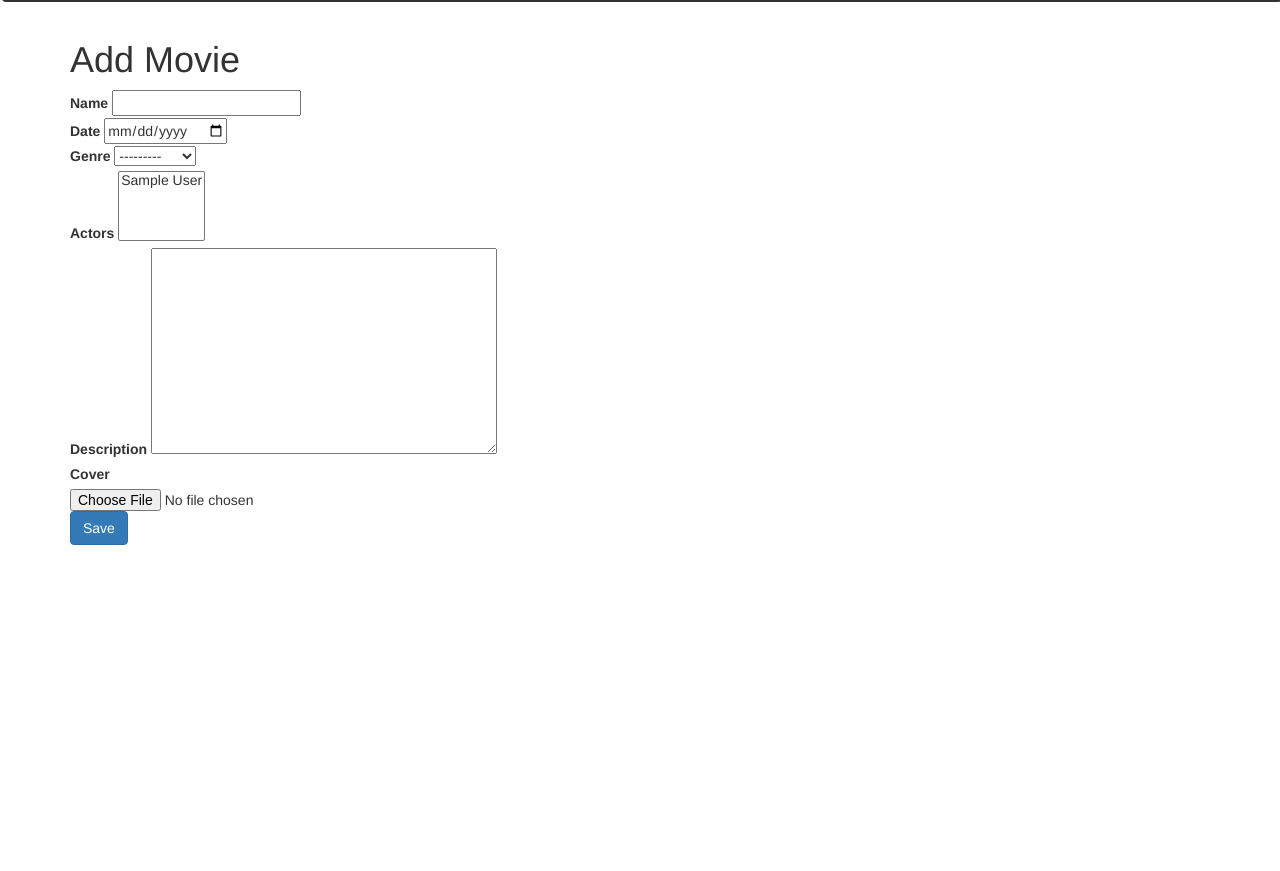
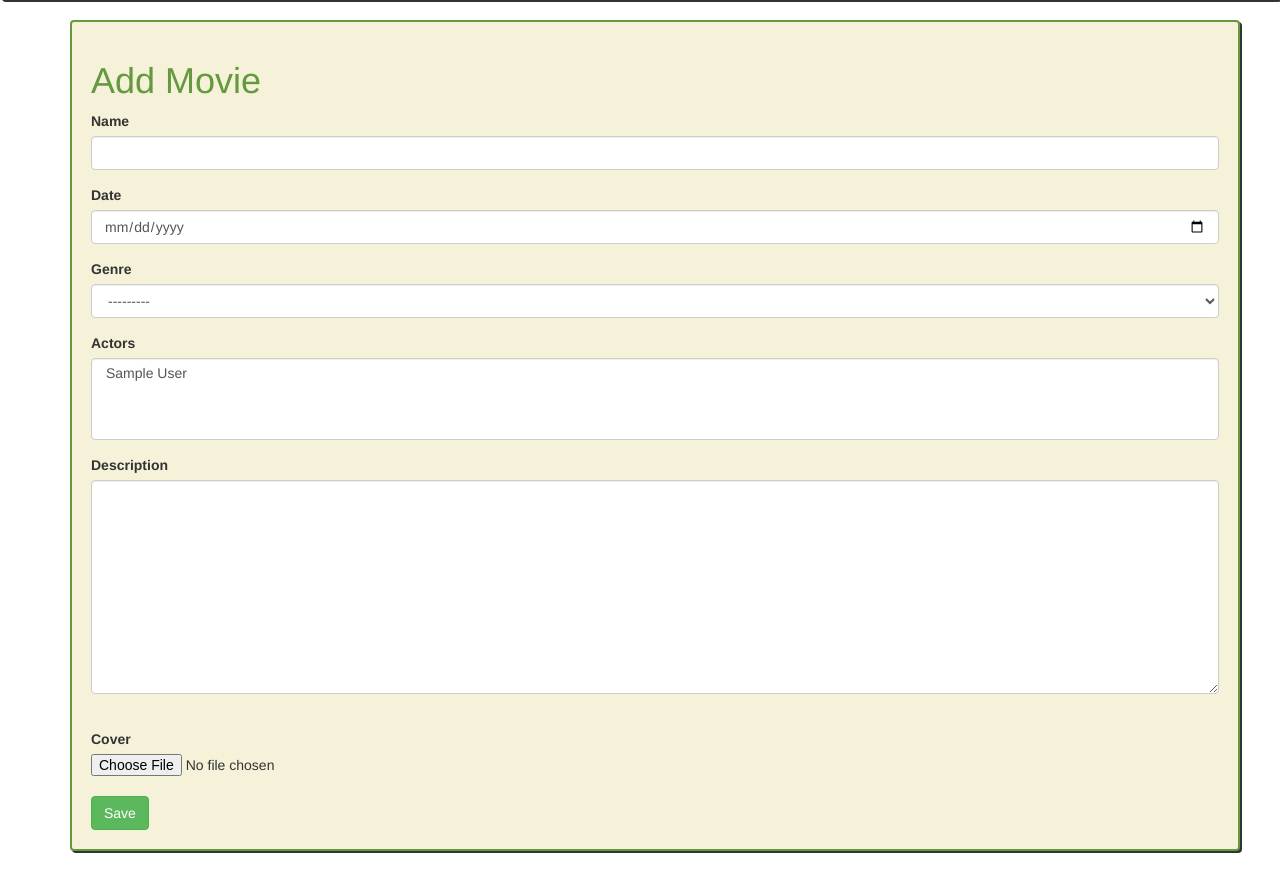
Before and after one commit to awp2017/MovieBox, a Django app: page /movie/add/ in a window 1280 px wide. Shown: the part 74-945 px from the top of the page. Before the commit the page ends 619 px from the top, so only its background shows below. Run offline with Django 3.2, Linux system fonts and the light colour scheme; tables that the repository leaves empty hold one stand-in row (values such as "Sample post"); some libraries are stand-ins or nearby versions.

Commit message:
Updated Add Movie CSS

```diff
--- a/MovieBoxProject/MovieBox/templates/add_movie.html
+++ b/MovieBoxProject/MovieBox/templates/add_movie.html
@@ -5,7 +5,8 @@
 
 {% block content %}
 
-<h1>Add Movie</h1>
+<div class="container well" style="background-color: #f6f2d9; border-color: #64993F; border-width: 2px; box-shadow: 2px 2px;">
+<h1 style="color: #64993F;">Add Movie</h1>
 
 {% if form.errors %}
 <div class="alert alert-danger" role="alert">
@@ -16,17 +17,20 @@
 <form method="POST" enctype="multipart/form-data">
     {% csrf_token %}
     <!--{{ form.as_p }}-->
-    <div>
+
+    <div class="form-group">
         <label for="id_name">Name</label>
-        <input id="id_name" type="text" name="name" value="{{ form.instance.name }}" maxlength="100" required/>
+        <input class="form-control" id="id_name" type="text" name="name" value="{{ form.instance.name }}" maxlength="100" required/>
     </div>
-    <div>
+
+    <div class="form-group">
         <label for="id_year">Date</label>
-        <input id="id_year" type="date" name="date" value="{{ form.instance.date }}" required>
+            <input class="form-control" id="id_year" type="date" name="date" value="{{ form.instance.date }}" required>
     </div>
-    <div>
+
+    <div class="form-group">
         <label for="id_genre">Genre</label>
-        <select id="id_genre" required name="genre">
+        <select id="id_genre" required name="genre" class="form-control">
               {% for value, display in form.fields.genre.choices %}
               <option value="{{ value }}"
                       {% if value == form.instance.genre %}
@@ -37,9 +41,10 @@
               {% endfor %}
         </select>
     </div>
-    <div>
+
+    <div class="form-group">
         <label for="id_actors">Actors</label>
-        <select id="id_actors" name="actors" multiple>
+        <select class="form-control" id="id_actors" name="actors" multiple>
             {% for actor in actors %}
                 <option value="{{ actor.pk }}">
                     {{ actor.first_name|add:' '|add:actor.last_name }}
@@ -47,15 +52,18 @@
             {% endfor %}
         </select>
     </div>
-    <div>
+
+    <div class="form-group">
         <label for="id_description">Description</label>
-        <textarea id="id_description" name="description" maxlength="5000" rows="10" cols="40" required>{{ form.instance.description }}</textarea>
+        <textarea class="form-control" id="id_description" name="description" maxlength="5000" rows="10" cols="40" required>{{ form.instance.description }}</textarea>
     </div>
+    <br/>
     <div>
         <label for="id_cover">Cover</label>
         <input id="id_cover" type="file" name="cover" required/>
     </div>
-    <button type="submit" class="btn btn-primary">Save</button>
+    <br/>
+    <button type="submit" class="btn btn-success">Save</button>
 </form>
-
+</div>
 {% endblock %}
```
Also changed, not shown: MovieBoxProject/MovieBox/media/22228647_366303813806611_1997305738775444471_n.jpg (added), MovieBoxProject/MovieBox/media/22366566_1844944072185738_4624299973290870925_n.jpg (added).
